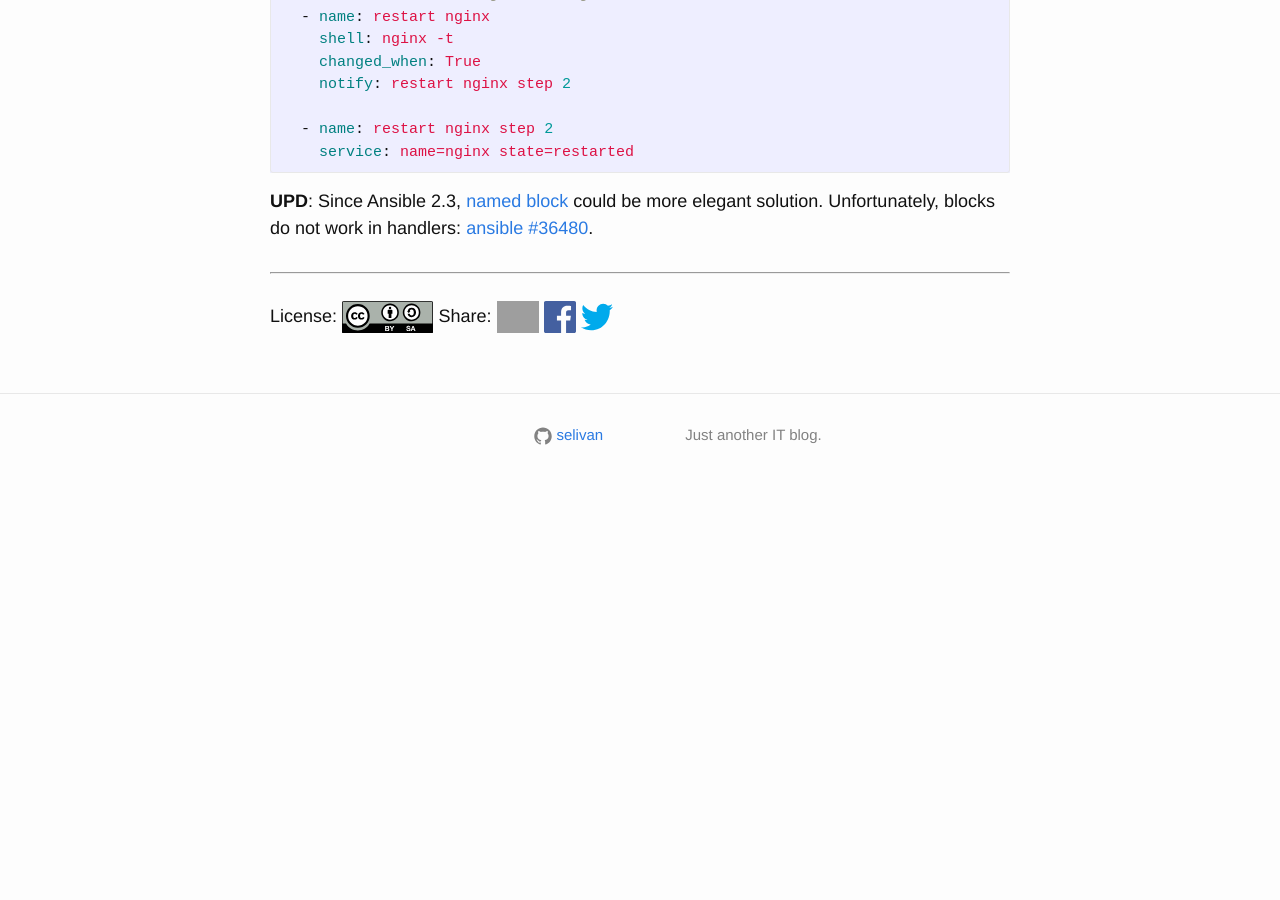
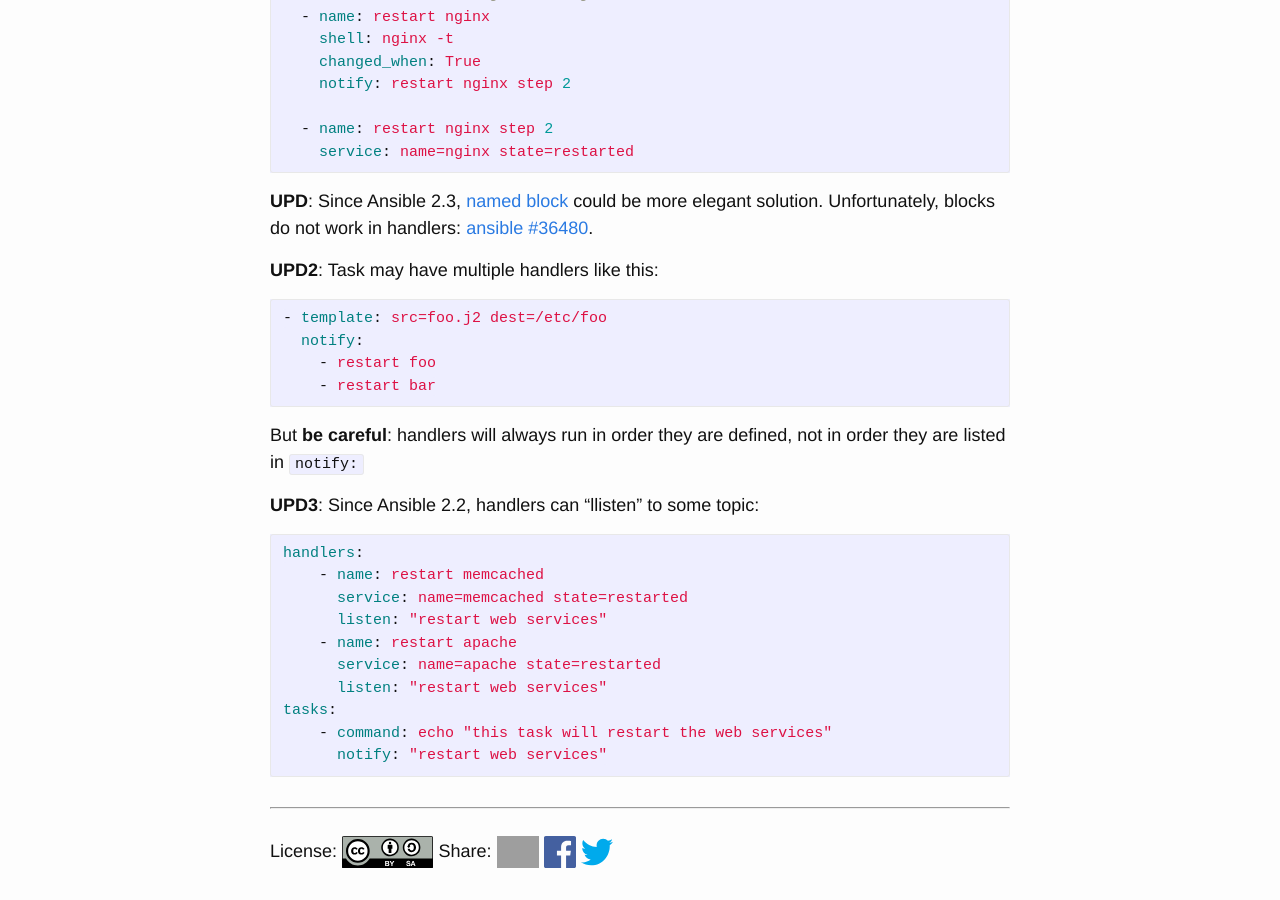
Before and after one commit to selivan/selivan.github.io, a Jekyll site: the page built from _posts/2017-01-15-ansible-multiple-handlers-subtlety.md, in a window 1280 px wide and 900 px high, scrolled down 438 px. Built offline with Jekyll 4.4.1, drawn with Linux system fonts in a browser that asks for light colours; comment, search, counter and statistics services are not loaded; before the commit the page ends 945 px from its top, so only the background shows below that; grey boxes are pictures that could not be loaded.

Commit message:
Update 2017-01-15-ansible-multiple-handlers-subtlety.md

````diff
--- a/_posts/2017-01-15-ansible-multiple-handlers-subtlety.md
+++ b/_posts/2017-01-15-ansible-multiple-handlers-subtlety.md
@@ -19,3 +19,29 @@ handlers:
 ```
 
 **UPD**: Since Ansible 2.3, [named block](http://docs.ansible.com/ansible/latest/playbooks_blocks.html) could be more elegant solution. Unfortunately, blocks do not work in handlers: [ansible #36480](https://github.com/ansible/ansible/issues/36480).
+
+**UPD2**: Task may have multiple handlers like this:
+
+```yaml
+- template: src=foo.j2 dest=/etc/foo
+  notify:
+    - restart foo
+    - restart bar
+```
+
+But **be careful**: handlers will always run in order they are defined, not in order they are listed in `notify:`
+
+**UPD3**: Since Ansible 2.2, handlers can "llisten" to some topic:
+
+```yaml
+handlers:
+    - name: restart memcached
+      service: name=memcached state=restarted
+      listen: "restart web services"
+    - name: restart apache
+      service: name=apache state=restarted
+      listen: "restart web services"
+tasks:
+    - command: echo "this task will restart the web services"
+      notify: "restart web services"
+```
````
